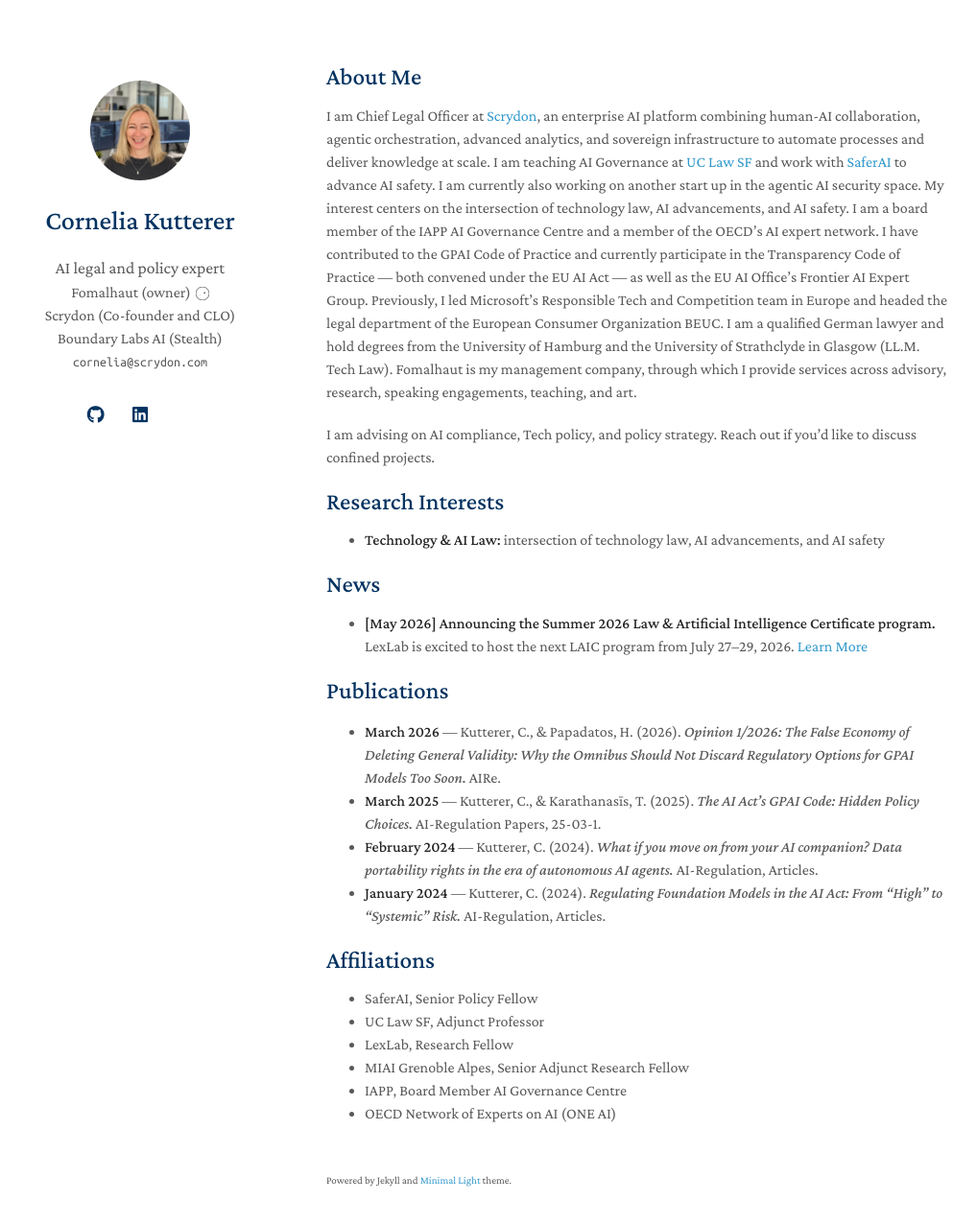
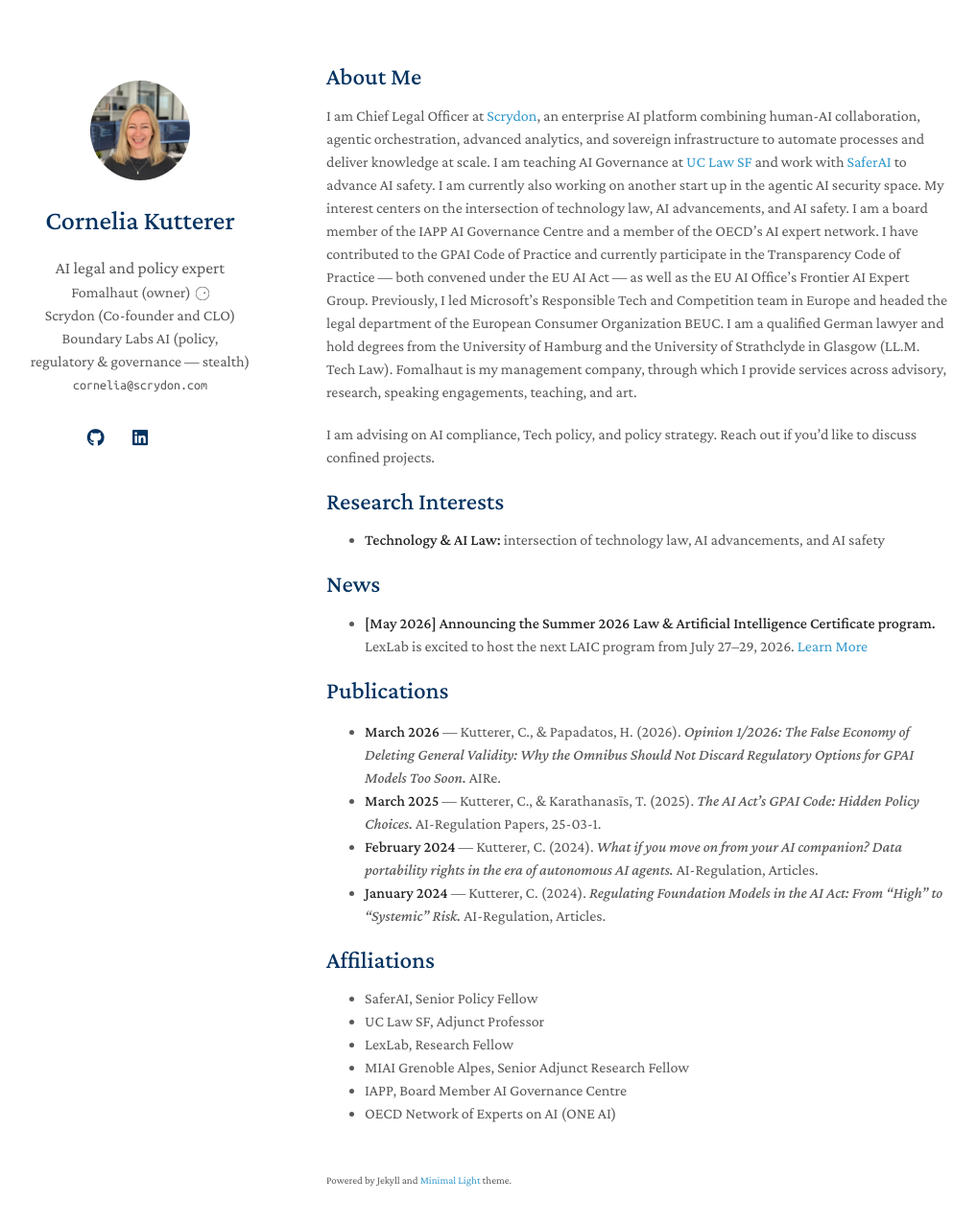
Before and after one commit to Fomalhautck/fomalhautck.github.io, a Jekyll site: the page built from index.md, in a window 1280 px wide and 1311 px high. Shown: the top 1276 px of the window at 96% size, without its empty margins (130-1148 px from the left). Built offline with Jekyll 4.4.1, drawn with Linux system fonts in a browser that asks for light colours; a style sheet for code colours, icons or effects is not loaded; our own code applies the rules of GitHub Pages for plain Markdown files.

Commit message:
Expand Boundary Labs AI affiliation tag to policy, regulatory & governance
Co-Authored-By: Claude Opus 4.7 (1M context) <noreply@anthropic.com>

```diff
--- a/_config.yml
+++ b/_config.yml
@@ -3,7 +3,7 @@ title: Cornelia Kutterer
 position: AI legal and policy expert
 affiliation: Fomalhaut (owner)
 affiliation_2: Scrydon (Co-founder and CLO)
-affiliation_3: Boundary Labs AI (Stealth)
+affiliation_3: Boundary Labs AI (policy, regulatory & governance — stealth)
 affiliation_link_3: https://boundarylabs.ai/
 email: cornelia@scrydon.com
 
```
